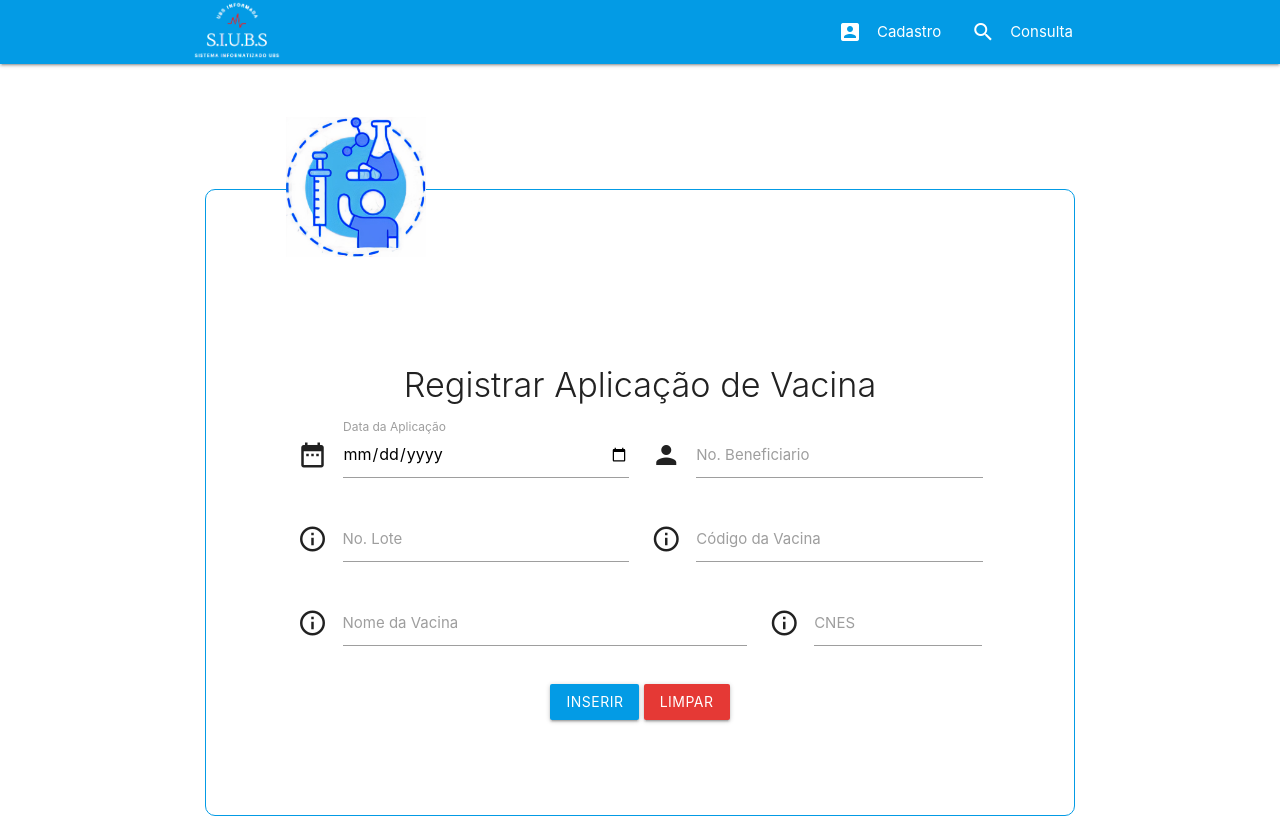
After one commit to wh0ismi/projetoFaculdade_UBSInformada, a PHP site: page /cadastrarVacinas.php in a window 1280 px wide. The commit adds this page. Run offline with PHP 8.4, Linux system fonts and the light colour scheme.

Commit message:
Inicio da tela de registro de vacinas.

```diff
--- /dev/null
+++ b/UBSInformada/cadastrarVacinas.php
@@ -0,0 +1,94 @@
+<?php session_start() ?>
+
+<!DOCTYPE html>
+<html>
+    <head>
+        <meta charset="UTF-8">
+        <!-- Importação Icons Materialize e CSS Materialize propriamente dito -->
+        <link href="https://fonts.googleapis.com/icon?family=Material+Icons" rel="stylesheet">
+        <link rel="stylesheet" href="materialize/css/materialize.css">
+        <title></title>
+    </head>
+    <body>
+
+        <nav class="light-blue darken-1">
+            <div class ="nav-wrapper container">
+                <div class="left"><img src="imagens/logo.PNG" width=90 height=60></div>
+                <ul class="right">
+                    <li><a href="index.php"><i class ="material-icons left">account_box</i>Cadastro</a></li>
+                    <li><a href="consultas.php"><i class ="material-icons left">search</i>Consulta</a></li>
+                </ul>
+            </div>
+        </nav>
+
+        <div class ="row container">
+            <p>&nbsp;</p>
+            <form action="dataBase/create.php" method="post" class="col s12">
+                <fieldset class="formulario" style="padding: 80px">
+                    <legend><img src="imagens/avatarVacina.jpg" width="140" height="140" /></legend>
+                    <h4 class="light center">Registrar Aplicação de Vacina</h4>
+
+                    <?php
+                    if (isset($_SESSION['msg'])):
+                        echo $_SESSION['msg'];
+                        session_unset();
+                    endif;
+                    ?>
+
+                    <!-- label ndataAplicacao -->
+                    <div class="input-field col s6">
+                        <i class="material-icons prefix">date_range</i>
+                        <input type="date" name="dataAplicacao" id="dataAplicacao" maxlength="100" required>
+                        <label for="dataAplicacao">Data da Aplicação</label>
+                    </div>
+                    <!-- label idBeneficiario -->
+                    <div class="input-field col s6">
+                        <i class="material-icons prefix">person</i>
+                        <input type="text" name="idBeneficiario" id="idBeneficiario" maxlength="11" required>
+                        <label for="idBeneficiario">No. Beneficiario</label>
+                    </div>
+                    <!-- label lote -->
+                    <div class="input-field col s6">
+                        <i class="material-icons prefix">info_outline</i>
+                        <input type="text" name="lote" id="lote" maxlength="10" required>
+                        <label for="lote">No. Lote</label>
+                    </div>
+                    <!-- label codigoVacina -->
+                    <div class="input-field col s6">
+                        <i class="material-icons prefix">info_outline</i>
+                        <input type="text" name="codigoVacina" id="codigoVacina" maxlength="50" required>
+                        <label for="codigoVacina">Código da Vacina</label>
+                    </div>
+                    <!-- label numeroContato -->
+                    <div class="input-field col s8">
+                        <i class="material-icons prefix">info_outline</i>
+                        <input type="tel" name="nomeVacina" id="nomeVacina" maxlength="20" required>
+                        <label for="nomeVacina">Nome da Vacina</label>
+                    </div>
+                    <!-- label cnes -->
+                    <div class="input-field col s4">
+                        <i class="material-icons prefix">info_outline</i>
+                        <input type="text" name="cnes" id="cnes" maxlength="100" required>
+                        <label for="cnes">CNES</label>
+                    </div>
+                    <!-- botões -->
+                    <div class="center input-field col s12">
+                        <input type="submit" value="inserir" class="btn light-blue darken-1">
+                        <input type="reset" value="limpar" class="btn red darken-1">
+                    </div>
+                </fieldset>
+            </form>
+        </div>
+
+        <!-- Importação JQuery e JavaScript -->
+        <script type="text/javascript" src="materialize/js/jquery-3.3.1.min.js"></script>
+        <script type="text/javascript" src="materialize/js/materialize.min.js"></script>
+
+        <!-- Inicialização do JQuery -->
+        <script type="text/javascript">
+            $(document).ready(function () {
+
+            });
+        </script>
+    </body>
+</html>
--- a/UBSInformada/dataBase/read.php
+++ b/UBSInformada/dataBase/read.php
@@ -0,0 +1,3 @@
+<?php
+
+include_once 'conexao.php';
```
Also changed, not shown: UBSInformada/consultas.php (added, +7 -0 lines), UBSInformada/dataBase/create.php (+9 -7 lines), UBSInformada/index.php (+28 -21 lines), UBSInformada/nbproject/private/private.xml (+7 -1 lines), UBSInformada/imagens/avatarBeneficiario.png (added), UBSInformada/imagens/avatarCadastro.png (deleted), UBSInformada/imagens/avatarVacina.jpg (added).
